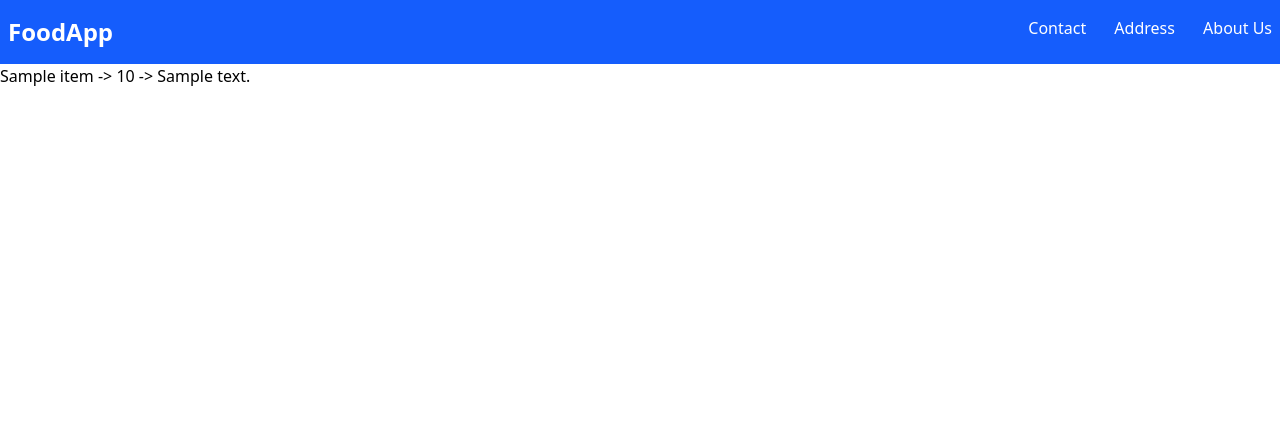
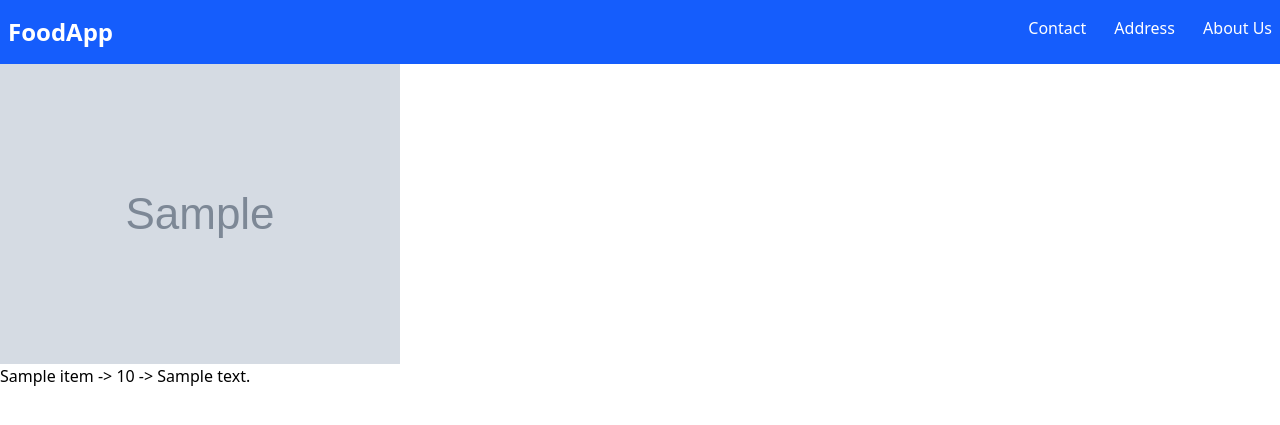
Before and after one commit to Dineshkumar2172/Food-Menu-App-Django, a Django app: page /myapp/item/ in a window 1280 px wide. Shown: the top 425 px of the page. Run offline with Django 4.2, Linux system fonts and the light colour scheme; tables that the repository leaves empty hold one stand-in row (values such as "Sample post"); grey boxes marked "Sample" are stand-in pictures.

Commit message:
adding image fields

```diff
--- a/mysite/myapp/models.py
+++ b/mysite/myapp/models.py
@@ -9,3 +9,4 @@ class Item(models.Model):
     item_name = models.CharField(max_length=200)
     item_desc = models.CharField(max_length=2000)
     item_price = models.IntegerField()
+    item_image = models.CharField(max_length=1000, default='https://theme-assets.getbento.com/sensei/193414f.sensei/assets/images/catering-item-placeholder-704x520.png')
--- a/mysite/myapp/templates/myapp/index.html
+++ b/mysite/myapp/templates/myapp/index.html
@@ -5,6 +5,7 @@
     {% for item in item_list %}
     <li>
         <a href="{% url 'myapp:detail' item.id %}">
+            <img src="{{ item.item_image }}" alt="">
             {{ item.item_name }} -> {{ item.item_price }} -> {{ item.item_desc }}
         </a>
     </li>
```
Also changed, not shown: mysite/myapp/migrations/0002_item_item_image.py (added), mysite/myapp/migrations/0003_alter_item_item_image.py (added), mysite/myapp/migrations/0004_alter_item_item_image.py (added), mysite/myapp/migrations/0005_remove_item_item_image.py (added), mysite/myapp/migrations/0006_item_item_image.py (added).
